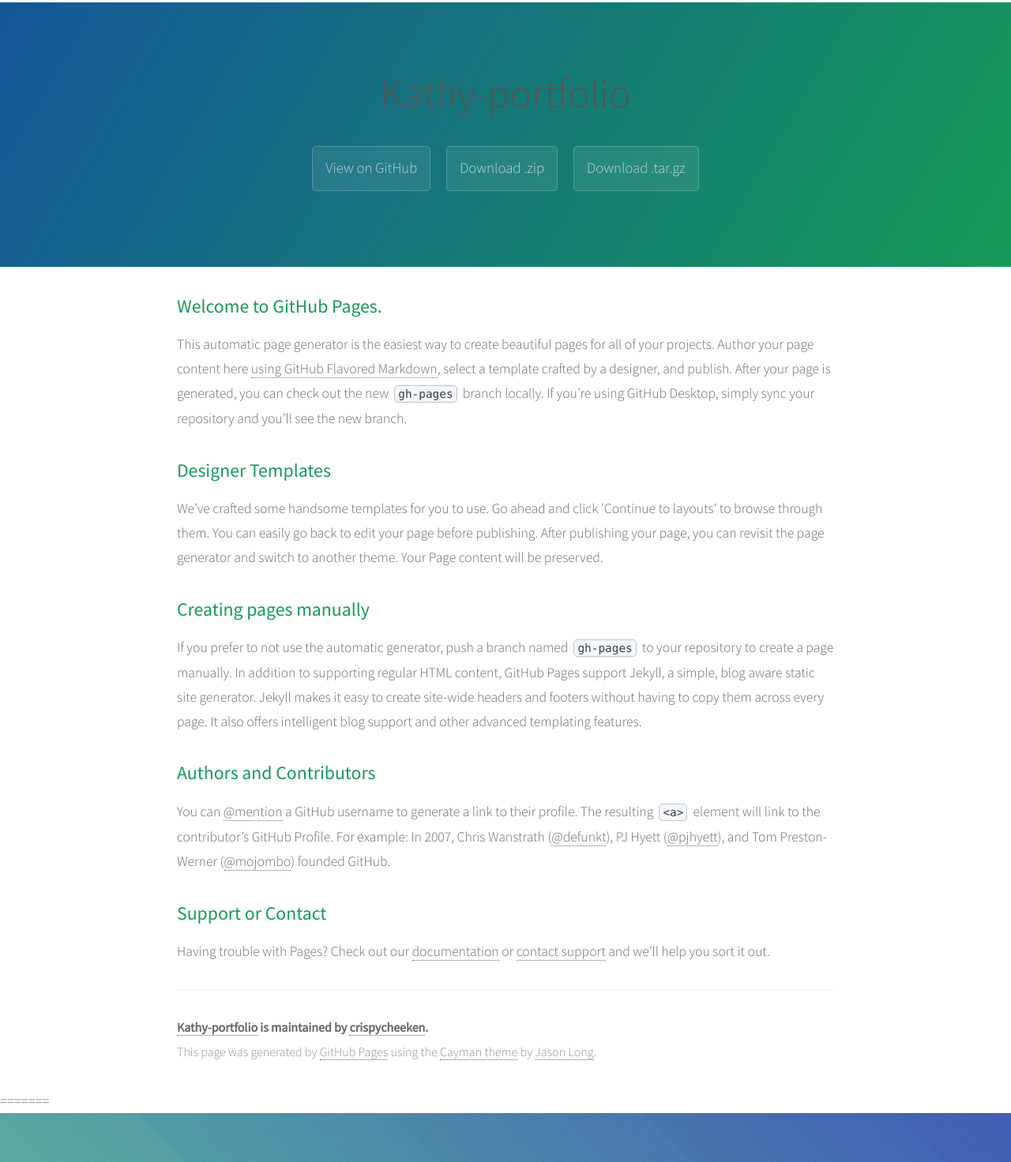
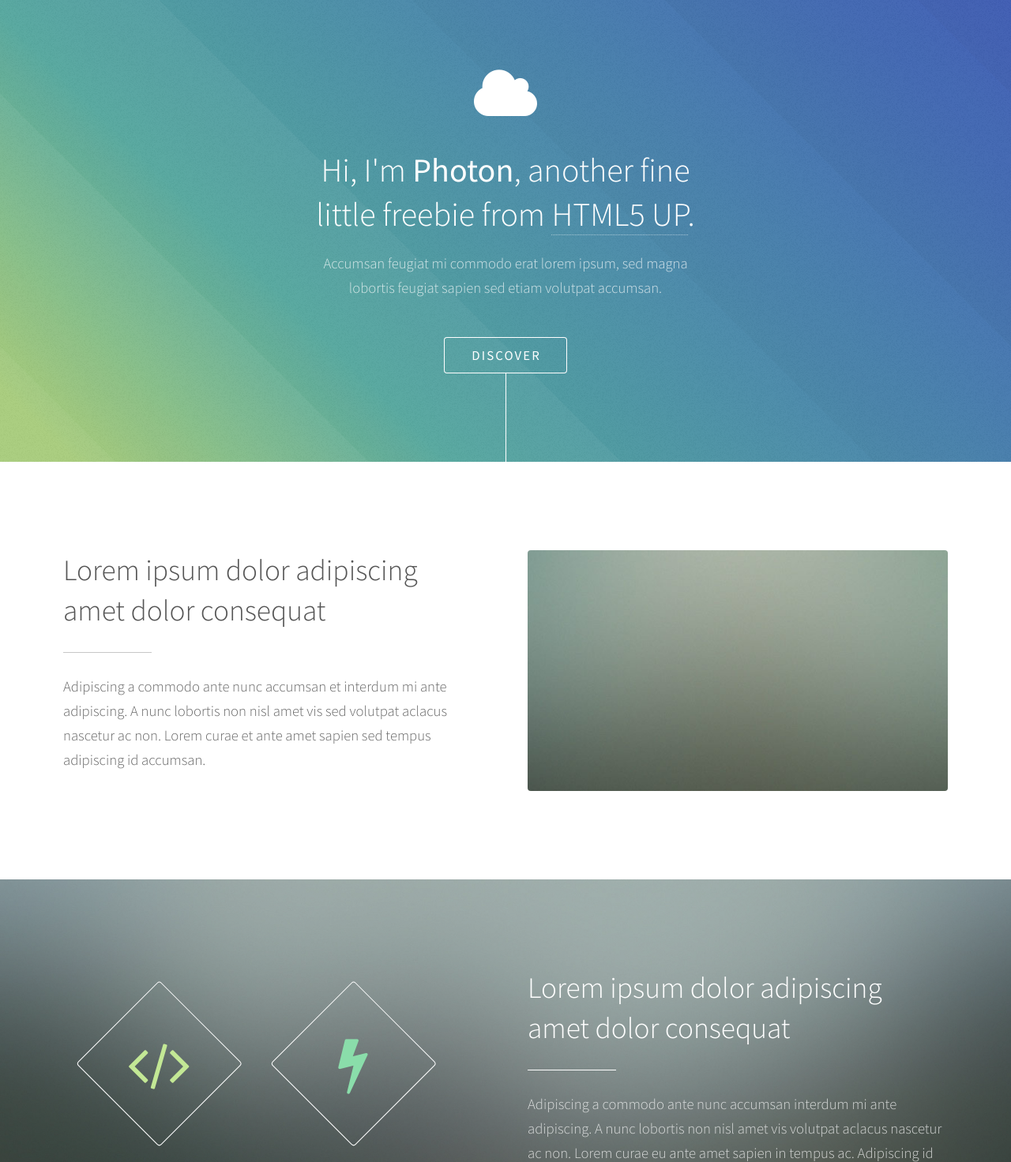
Before and after one commit to crispycheeken/kathy-portfolio, a plain HTML site: page index.html in a window 1280 px wide. Shown: the part 28-1500 px from the top of the page at 79% size. Drawn offline with nearby package versions, Linux system fonts and the light colour scheme.

Commit message:
took out basic crap
from default thing when I set up the page

```diff
--- a/index.html
+++ b/index.html
@@ -1,62 +1,4 @@
-<<<<<<< HEAD
-<!DOCTYPE html>
-<html lang="en-us">
-  <head>
-    <meta charset="UTF-8">
-    <title>Kathy-portfolio by crispycheeken</title>
-    <meta name="viewport" content="width=device-width, initial-scale=1">
-    <link rel="stylesheet" type="text/css" href="stylesheets/normalize.css" media="screen">
-    <link href='https://fonts.googleapis.com/css?family=Open+Sans:400,700' rel='stylesheet' type='text/css'>
-    <link rel="stylesheet" type="text/css" href="stylesheets/stylesheet.css" media="screen">
-    <link rel="stylesheet" type="text/css" href="stylesheets/github-light.css" media="screen">
-  </head>
-  <body>
-    <section class="page-header">
-      <h1 class="project-name">Kathy-portfolio</h1>
-      <h2 class="project-tagline"></h2>
-      <a href="https://github.com/crispycheeken/kathy-portfolio" class="btn">View on GitHub</a>
-      <a href="https://github.com/crispycheeken/kathy-portfolio/zipball/master" class="btn">Download .zip</a>
-      <a href="https://github.com/crispycheeken/kathy-portfolio/tarball/master" class="btn">Download .tar.gz</a>
-    </section>
 
-    <section class="main-content">
-      <h3>
-<a id="welcome-to-github-pages" class="anchor" href="#welcome-to-github-pages" aria-hidden="true"><span class="octicon octicon-link"></span></a>Welcome to GitHub Pages.</h3>
-
-<p>This automatic page generator is the easiest way to create beautiful pages for all of your projects. Author your page content here <a href="https://guides.github.com/features/mastering-markdown/">using GitHub Flavored Markdown</a>, select a template crafted by a designer, and publish. After your page is generated, you can check out the new <code>gh-pages</code> branch locally. If you’re using GitHub Desktop, simply sync your repository and you’ll see the new branch.</p>
-
-<h3>
-<a id="designer-templates" class="anchor" href="#designer-templates" aria-hidden="true"><span class="octicon octicon-link"></span></a>Designer Templates</h3>
-
-<p>We’ve crafted some handsome templates for you to use. Go ahead and click 'Continue to layouts' to browse through them. You can easily go back to edit your page before publishing. After publishing your page, you can revisit the page generator and switch to another theme. Your Page content will be preserved.</p>
-
-<h3>
-<a id="creating-pages-manually" class="anchor" href="#creating-pages-manually" aria-hidden="true"><span class="octicon octicon-link"></span></a>Creating pages manually</h3>
-
-<p>If you prefer to not use the automatic generator, push a branch named <code>gh-pages</code> to your repository to create a page manually. In addition to supporting regular HTML content, GitHub Pages support Jekyll, a simple, blog aware static site generator. Jekyll makes it easy to create site-wide headers and footers without having to copy them across every page. It also offers intelligent blog support and other advanced templating features.</p>
-
-<h3>
-<a id="authors-and-contributors" class="anchor" href="#authors-and-contributors" aria-hidden="true"><span class="octicon octicon-link"></span></a>Authors and Contributors</h3>
-
-<p>You can <a href="https://github.com/blog/821" class="user-mention">@mention</a> a GitHub username to generate a link to their profile. The resulting <code>&lt;a&gt;</code> element will link to the contributor’s GitHub Profile. For example: In 2007, Chris Wanstrath (<a href="https://github.com/defunkt" class="user-mention">@defunkt</a>), PJ Hyett (<a href="https://github.com/pjhyett" class="user-mention">@pjhyett</a>), and Tom Preston-Werner (<a href="https://github.com/mojombo" class="user-mention">@mojombo</a>) founded GitHub.</p>
-
-<h3>
-<a id="support-or-contact" class="anchor" href="#support-or-contact" aria-hidden="true"><span class="octicon octicon-link"></span></a>Support or Contact</h3>
-
-<p>Having trouble with Pages? Check out our <a href="https://help.github.com/pages">documentation</a> or <a href="https://github.com/contact">contact support</a> and we’ll help you sort it out.</p>
-
-      <footer class="site-footer">
-        <span class="site-footer-owner"><a href="https://github.com/crispycheeken/kathy-portfolio">Kathy-portfolio</a> is maintained by <a href="https://github.com/crispycheeken">crispycheeken</a>.</span>
-
-        <span class="site-footer-credits">This page was generated by <a href="https://pages.github.com">GitHub Pages</a> using the <a href="https://github.com/jasonlong/cayman-theme">Cayman theme</a> by <a href="https://twitter.com/jasonlong">Jason Long</a>.</span>
-      </footer>
-
-    </section>
-
-
-  </body>
-</html>
-=======
 <!DOCTYPE HTML>
 <!--
 	Photon by HTML5 UP
```
